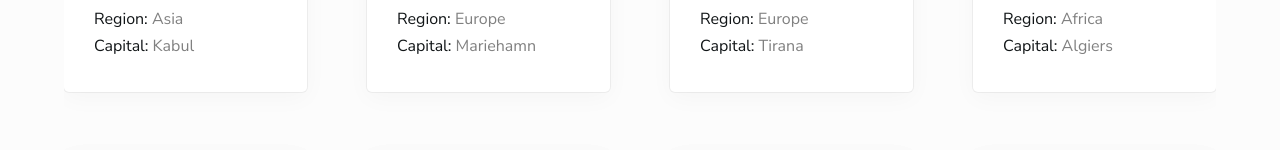
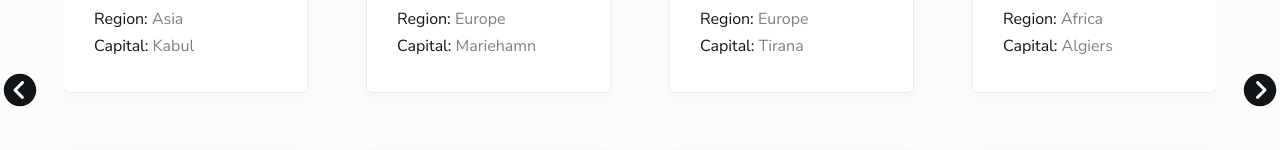
Before and after one commit to TornikeTt/REST-Countries-API-with-color-theme-switcher, a React (Vite) app: page / in a window 1280 px wide. Both pictures are taken after a click on the element 185 px from the left and 805 px from the top of the page. Shown: the part 473-623 px from the top of the page. Built offline with nearby package versions, Linux system fonts and the light colour scheme.

Commit message:
Refactor Body component to utilize useCountries hook for state management, replace Main component with inline rendering of CountryItem, and enhance pagination controls with animations

```diff
--- a/src/Components/Body/Body.jsx
+++ b/src/Components/Body/Body.jsx
@@ -1,16 +1,50 @@
-import { useState } from "react";
+import { useCountries } from "./useCountries";
 
 import BodyHeader from "./BodyHeader";
-import Main from "./Main";
+import Countryitem from "./CountryItem";
 
 import "./Body.scss";
 
+import { IoIosArrowDropleftCircle } from "react-icons/io";
+
 function Body({ themeStyles }) {
-    const [inputValue, setInputValue] = useState("");
-    const [dropdownOption, setDropdownOption] = useState("Filter by Region");
+    const {
+        paginatedData,
+        totalPages,
+        currentPage,
+        setCurrentPage,
+        inputValue,
+        setInputValue,
+        dropdownOption,
+        setDropdownOption,
+        animationDirection,
+        setAnimationDirection,
+    } = useCountries();
+
+    const handlePreviousPage = () => {
+        if (currentPage > 1) {
+            setAnimationDirection("right");
+            setCurrentPage((prev) => prev - 1);
+        }
+    };
+
+    const handleNextPage = () => {
+        if (currentPage < totalPages) {
+            setAnimationDirection("left");
+            setCurrentPage((prev) => prev + 1);
+        }
+    };
 
     return (
         <div className="Body">
+            <button className="PreviousPage">
+                <IoIosArrowDropleftCircle
+                    style={themeStyles.textColor}
+                    className="rightArrow"
+                    onClick={handlePreviousPage}
+                />
+            </button>
+
             <div className="Body-container">
                 <BodyHeader
                     themeStyles={themeStyles}
@@ -19,13 +53,36 @@ function Body({ themeStyles }) {
                     inputValue={inputValue}
                     setInputValue={setInputValue}
                 />
-                <Main
-                    themeStyles={themeStyles}
-                    dropdownOption={dropdownOption}
-                    setDropdownOption={setDropdownOption}
-                    inputValue={inputValue}
+                <main
+                    /*
+                        We use the `key` here to force React to treat the <main> element
+                        as new every time the right or left arrow is clicked,
+                        so the animation can run again.
+                    */
+                    key={currentPage + animationDirection}
+                    className={animationDirection}
+                >
+                    {paginatedData.map((country) => (
+                        <Countryitem
+                            key={country.name}
+                            themeStyles={themeStyles}
+                            imageSrc={country.flags.svg}
+                            countryName={country.name}
+                            population={country.population}
+                            region={country.region}
+                            capital={country.capital}
+                        />
+                    ))}
+                </main>
+            </div>
+
+            <button className="nextPage">
+                <IoIosArrowDropleftCircle
+                    style={themeStyles.textColor}
+                    className="leftArrow"
+                    onClick={handleNextPage}
                 />
-            </div>
+            </button>
         </div>
     );
 }
--- a/src/Components/Body/Body.scss
+++ b/src/Components/Body/Body.scss
@@ -6,8 +6,46 @@
     margin-top: 40px;
 
     overflow: hidden;
+    position: relative;
 
     @include flex;
+
+    .PreviousPage,
+    .nextPage {
+        position: absolute;
+        top: 50%;
+        transform: translateY(-50%);
+        border: none;
+        outline: none;
+        border-radius: 50%;
+        background-color: transparent;
+        @include flex;
+
+        opacity: 0; // hide by default
+        pointer-events: none; // prevent interaction when hidden
+        transition: opacity 0.3s; // smooth fade-in
+
+        .rightArrow,
+        .leftArrow {
+            width: 40px;
+            height: 40px;
+            cursor: pointer;
+        }
+    }
+
+    .PreviousPage {
+        left: 0;
+    }
+    .nextPage {
+        right: 0;
+        transform: translateY(-50%) rotate(180deg);
+    }
+
+    &:hover .PreviousPage,
+    &:hover .nextPage {
+        opacity: 1; // show on hover
+        pointer-events: auto; // allow interaction
+    }
 }
 
 .Body-container {
@@ -59,6 +97,7 @@
 
     border: none;
     outline: none;
+    z-index: 1000;
 
     @include shadow_radius;
 
@@ -137,6 +176,42 @@ main {
     gap: 60px;
 
     overflow: hidden;
+
+    &.left {
+        animation: slide-page-left 0.6s cubic-bezier(0.25, 0.1, 0.25, 1) both;
+    }
+
+    &.right {
+        animation: slide-page-right 0.6s cubic-bezier(0.25, 0.1, 0.25, 1) both;
+    }
+}
+
+@keyframes slide-page-left {
+    0% {
+        transform: translateX(100%);
+        opacity: 0;
+    }
+    40% {
+        opacity: 0.4;
+    }
+    100% {
+        transform: translateX(0);
+        opacity: 1;
+    }
+}
+
+@keyframes slide-page-right {
+    0% {
+        transform: translateX(-100%);
+        opacity: 0;
+    }
+    40% {
+        opacity: 0.4;
+    }
+    100% {
+        transform: translateX(0);
+        opacity: 1;
+    }
 }
 
 .country-item {
--- a/src/Components/Body/Main.jsx
+++ /dev/null
@@ -1,41 +0,0 @@
-import Countryitem from "./CountryItem";
-import data from "../../data.json";
-
-function Main({ themeStyles, dropdownOption, setDropdownOption, inputValue }) {
-    let filteredData;
-
-    if (inputValue !== "") {
-        filteredData = data.filter((country) => {
-            return country.name
-                .toLowerCase()
-                .includes(inputValue.toLowerCase());
-        });
-        setDropdownOption("Filter by Region");
-    } else {
-        if (dropdownOption === "Filter by Region") {
-            filteredData = data;
-        } else {
-            filteredData = data.filter((country) => {
-                return country.region === dropdownOption;
-            });
-        }
-    }
-
-    return (
-        <main>
-            {filteredData.slice(0, 8).map((country) => (
-                <Countryitem
-                    key={country.name}
-                    themeStyles={themeStyles}
-                    imageSrc={country.flags.svg}
-                    countryName={country.name}
-                    population={country.population}
-                    region={country.region}
-                    capital={country.capital}
-                />
-            ))}
-        </main>
-    );
-}
-
-export default Main;
--- /dev/null
+++ b/src/Components/Body/useCountries.js
@@ -0,0 +1,50 @@
+import { useState, useMemo } from "react";
+import data from "../../data.json";
+
+const ITEMS_PER_PAGE = 8;
+
+export function useCountries() {
+    const [inputValue, setInputValue] = useState("");
+    const [dropdownOption, setDropdownOption] = useState("Filter by Region");
+    const [currentPage, setCurrentPage] = useState(1);
+    const [animationDirection, setAnimationDirection] = useState("");
+
+    const filteredData = useMemo(() => {
+        setCurrentPage(1); // Reset to page 1 whenever the filters change
+        let filtered = data;
+
+        if (inputValue) {
+            // When searching, reset the region filter
+            if (dropdownOption !== "Filter by Region") {
+                setDropdownOption("Filter by Region");
+            }
+            filtered = data.filter((country) =>
+                country.name.toLowerCase().includes(inputValue.toLowerCase())
+            );
+        } else if (dropdownOption !== "Filter by Region") {
+            filtered = data.filter(
+                (country) => country.region === dropdownOption
+            );
+        }
+
+        return filtered;
+    }, [inputValue, dropdownOption]);
+
+    const totalPages = Math.ceil(filteredData.length / ITEMS_PER_PAGE);
+    const startIndex = (currentPage - 1) * ITEMS_PER_PAGE;
+    const endIndex = startIndex + ITEMS_PER_PAGE;
+    const paginatedData = filteredData.slice(startIndex, endIndex);
+
+    return {
+        paginatedData,
+        totalPages,
+        currentPage,
+        setCurrentPage,
+        inputValue,
+        setInputValue,
+        dropdownOption,
+        setDropdownOption,
+        animationDirection,
+        setAnimationDirection,
+    };
+}
```
